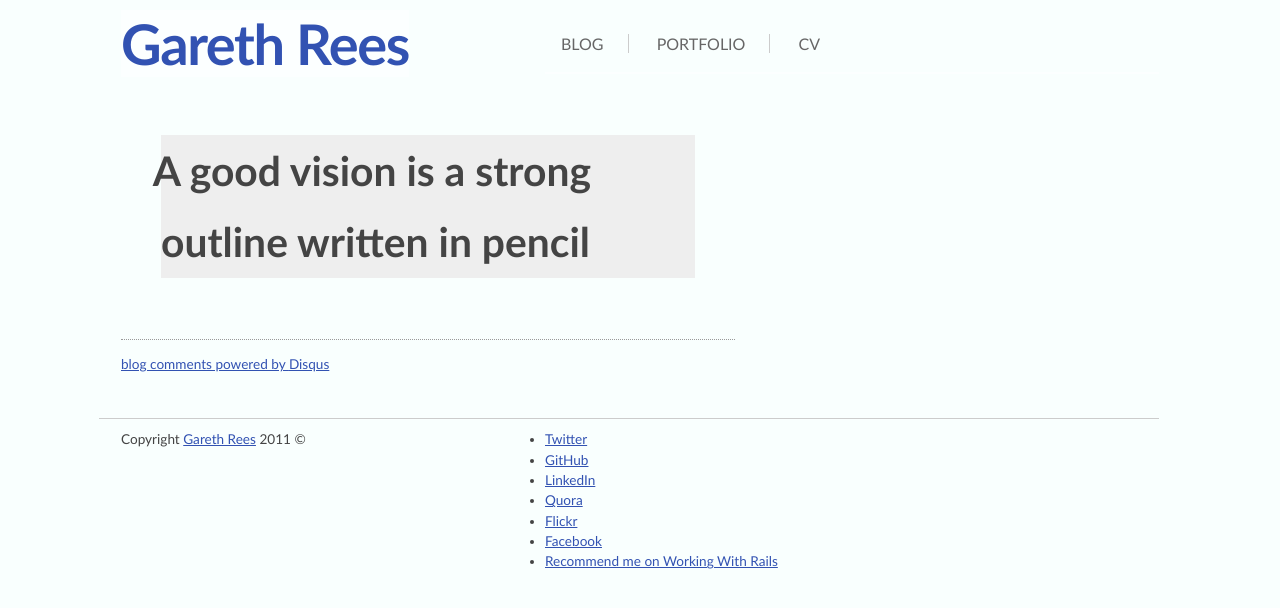
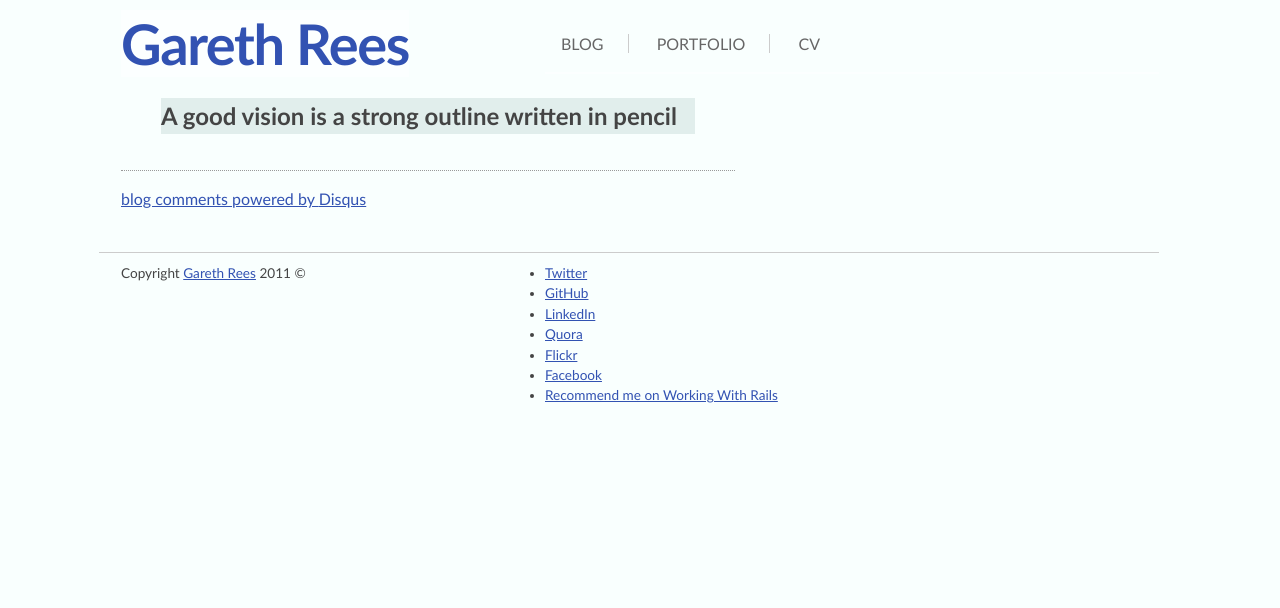
Before and after one commit to garethrees/garethrees.github.com, a Jekyll site: the page built from _posts/2011-03-01-a-good-vision-is-a-strong-outline-written-in-pencil.markdown, in a window 1280 px wide. Shown: the top 608 px of the page. Built offline with Jekyll 4.4.1, drawn with Linux system fonts in a browser that asks for light colours; nearby versions of some CDN libraries; comment, search, counter and statistics services are not loaded.

Commit message:
Make post text bigger and adjust blockquote size

```diff
--- a/stylesheets/application.css
+++ b/stylesheets/application.css
@@ -100,17 +100,13 @@
 
 /*--- POST ---*/
 
-.post {
-	padding-top:20px;
-	font-size:0.85em;
-	line-height:1.75;
-}
+.post {}
 
 .post blockquote {
-	background:#eee;
-	font-size:3em;
+	background:#E1EEEC;
+	font-size:1.5em;
 	font-weight:bold;
-	text-indent:-0.2em;
+	text-indent:0;
 }
 
 .post .update {
```
